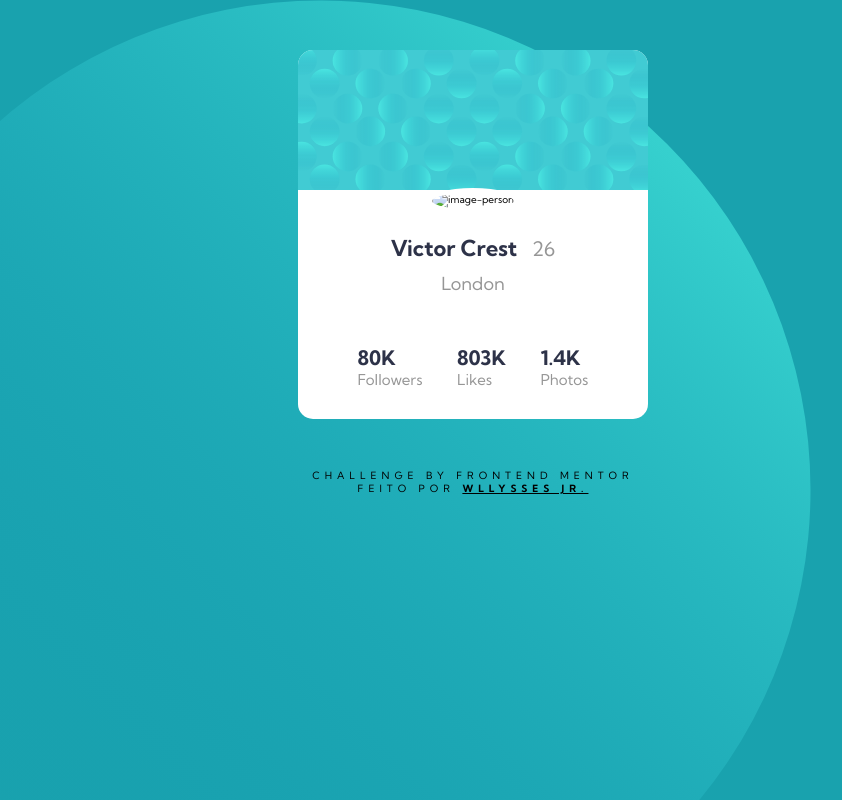
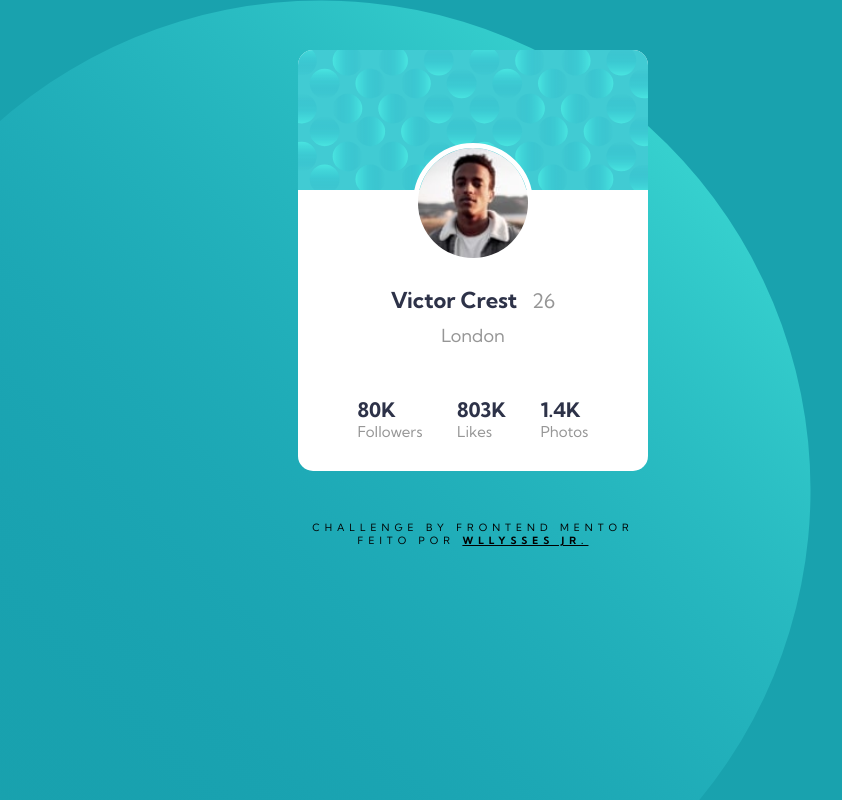
Before and after one commit to wllysses/profile-card-challange-from-frontendmentor, a plain HTML site: page index.html in a window 1280 px wide. Shown: the whole page, without its empty margins (167-1009 px from the left). Drawn offline with Linux system fonts and the light colour scheme; the site is published under a folder, as on GitHub Pages, so addresses that start at the root find nothing.

Commit message:
correcao-imagem-pessoa

```diff
--- a/index.html
+++ b/index.html
@@ -15,7 +15,7 @@
         </div>
 
         <div class="image">
-            <img src="/src/images/image-victor.jpg" alt="image-person" class="image-person">
+            <img src="src/images/image-victor.jpg" alt="image-person" class="image-person">
         </div>
 
         <div class="name-person">
```
